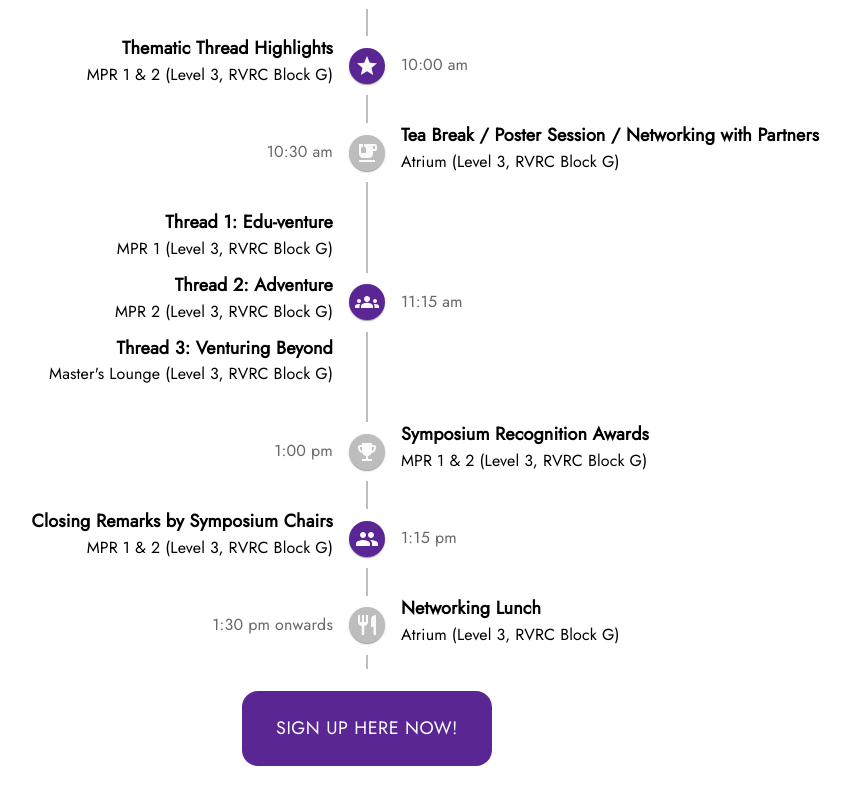
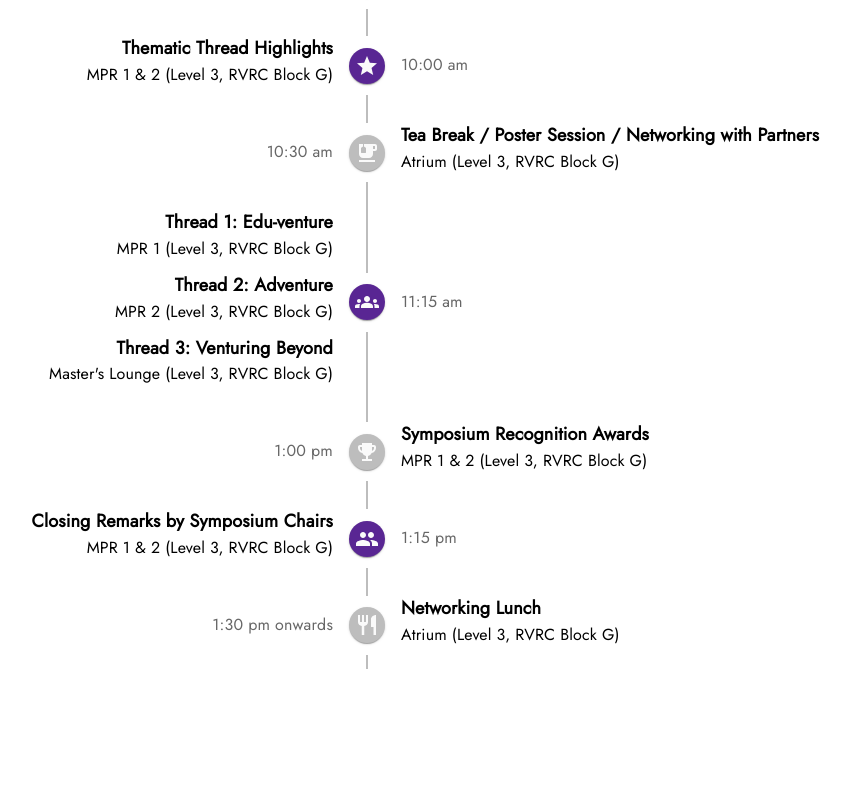
Before and after one commit to kxrt/rvrc-blog, a React (Create React App) app: page / in a window 1280 px wide. Shown: the part 5213-5999 px from the top of the page, without its empty margins (273-1124 px from the left). After the commit the page ends 5904 px from the top, so only its background shows below. Built offline with nearby package versions, Linux system fonts and the light colour scheme.

Commit message:
2024: Disable signup button

```diff
--- a/src/pages/2024/Landing.js
+++ b/src/pages/2024/Landing.js
@@ -3,7 +3,7 @@ import { Link } from "react-router-dom";
 import { Box, Typography } from "@mui/material";
 
 import RVRCStepper from "../../components/SwipeableTextMobileStepper";
-import SignupButton from "../../components/2024/landing/SignupButton";
+// import SignupButton from "../../components/2024/landing/SignupButton";
 import SymposiumTheme from "../../components/2024/landing/SymposiumTheme";
 import ProgrammeHighlights from "../../components/2024/landing/ProgrammeHighlights";
 // import AwardWinners from "../../components/LandingComponents/AwardWinners";
@@ -57,8 +57,10 @@ const Landing = () => {
       </p>
       <SymposiumTheme />
       <ProgrammeHighlights />
-      <SignupButton />
-      {/* <AwardWinners /> */}
+
+      {/* SignupButton disabled, since event ended. */}
+      {/* <SignupButton /> */}
+
       {/* <PastSymposia /> */}
     </>
   );
```
